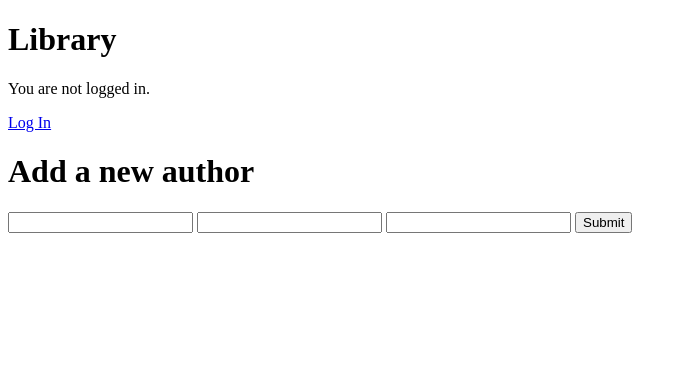
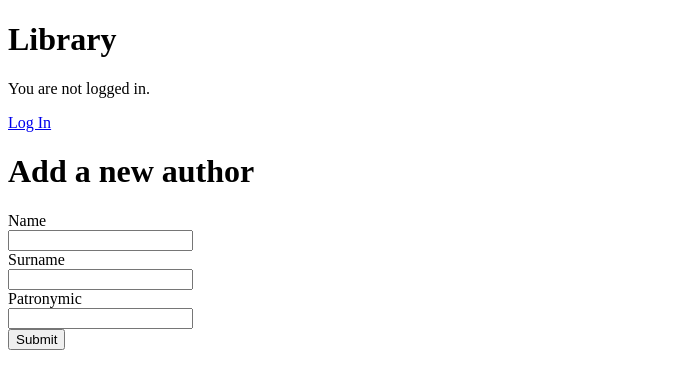
Before and after one commit to self51/Library-Project, a Django app: page /author/add/ in a window 1280 px wide. Shown: the top 389 px of the page, without its empty margins (0-687 px from the left). Run offline with Django 3.2, Linux system fonts and the light colour scheme; some libraries are stand-ins or nearby versions.

Commit message:
Added crispy_form

```diff
--- a/library/templates/author/author_form.html
+++ b/library/templates/author/author_form.html
@@ -1,12 +1,17 @@
 {% extends "base.html" %} &nbsp;{% block content %}
+
 <h1>Add a new author</h1>
+
+{% load crispy_forms_tags %}
+
 <form action="" method="post" autocomplete="off">
 
     {% csrf_token %}
 
-    {{ form.name }}
-    {{ form.surname }}
-    {{ form.patronymic }}
+    <!-- {{ form|crispy }} -->
+    {{ form.name|as_crispy_field }}
+    {{ form.surname|as_crispy_field }}
+    {{ form.patronymic|as_crispy_field }}
 
     <button value="Submit">Submit</button>
 
```
